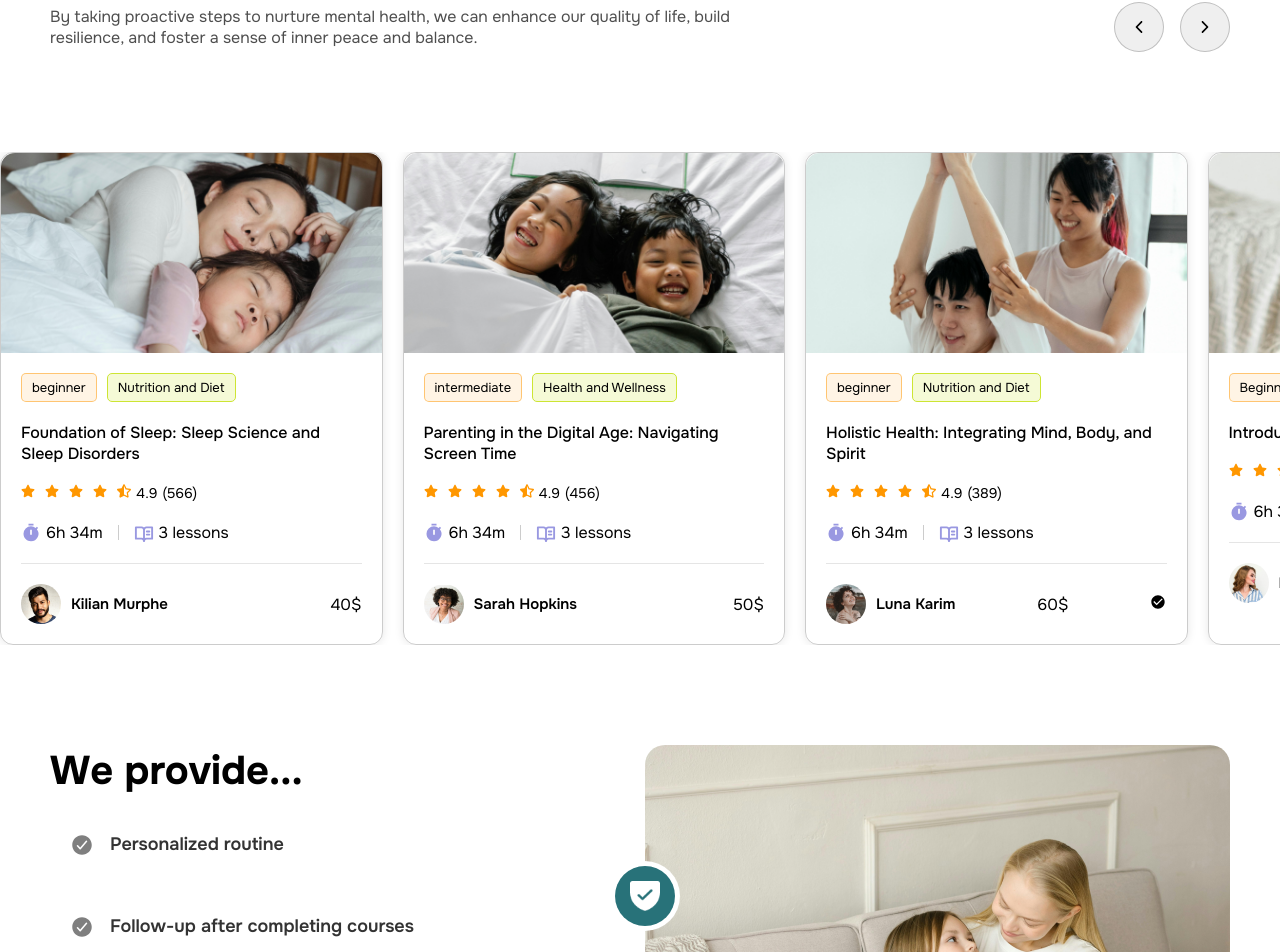
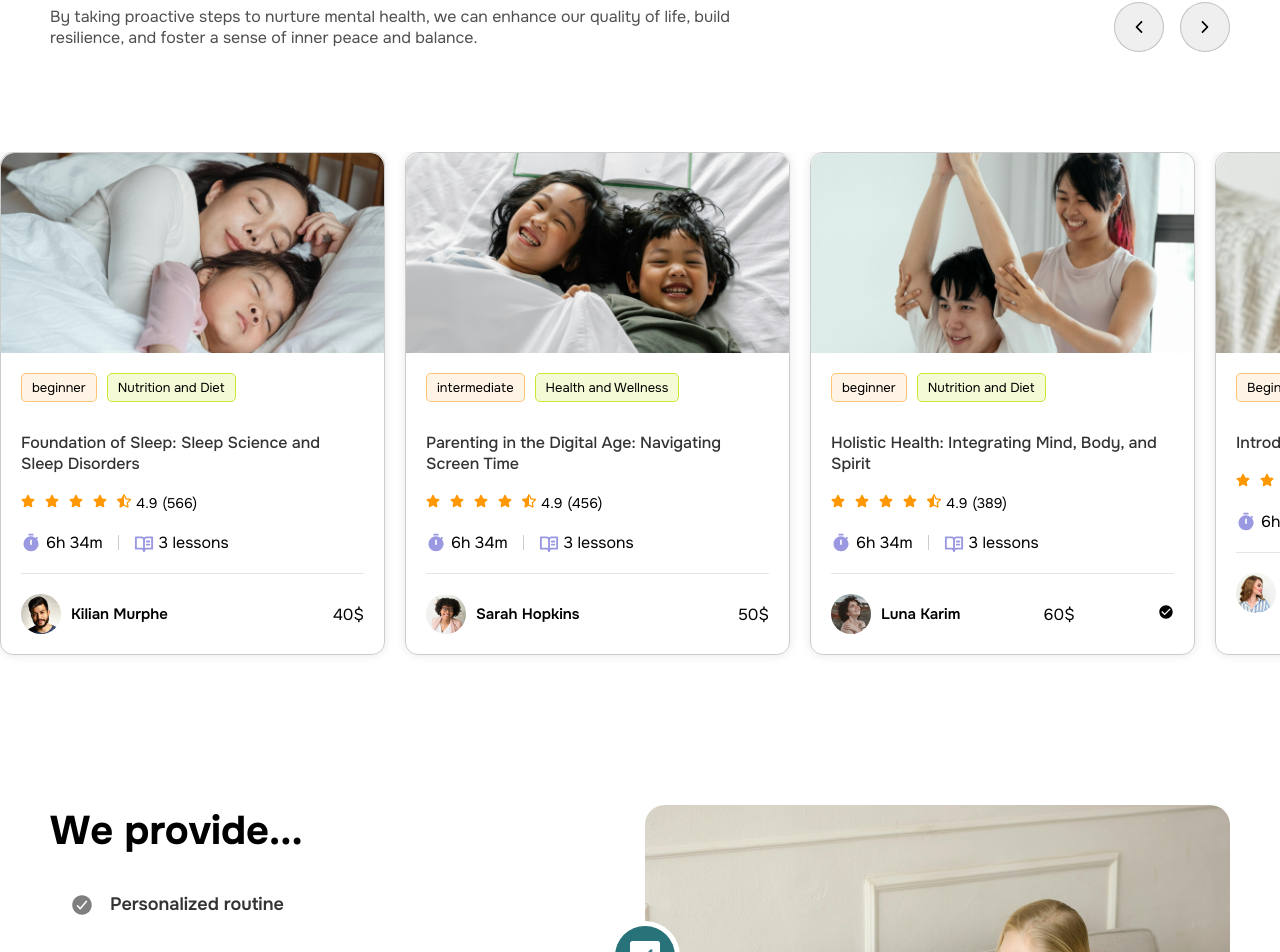
Before and after one commit to mdanamulhasan201/Pinemesh_next_js, a Next.js app: page / in a window 1280 px wide. Shown: the part 981-1933 px from the top of the page. Built offline with nearby package versions, Linux system fonts and the light colour scheme.

Commit message:
card hover effect solved

```diff
--- a/src/components/home/popularCourse/Popular.module.css
+++ b/src/components/home/popularCourse/Popular.module.css
@@ -62,26 +62,67 @@
   overflow: hidden;
   width: 100%;
   margin: 0 auto;
+  padding-bottom: 50px;
 }
 
 .card {
+  position: relative;
   flex-shrink: 0;
   border-radius: 13px;
   box-shadow: 0 0 10px rgba(0, 0, 0, 0.1);
   border: 1px solid #00000033;
+  overflow: hidden;
+  transition: transform 0.3s ease;
+}
+
+.card:hover {
+  transform: translateY(-5px);
 }
 
 .cardImage {
   width: 100%;
   height: 200px;
+  position: relative;
+}
+
+.cardIcons {
+  position: absolute;
+  top: 20px;
+  right: 10px;
+  display: flex;
+  gap: 10px;
+  opacity: 0;
+  transition: opacity 0.3s ease;
+}
+
+.card:hover .cardIcons {
+  opacity: 1;
+}
+.cardIcon {
+  display: flex;
+  align-items: center;
+  justify-content: center;
+  width: 40px;
+  height: 40px;
+  font-size: 20px;
+  border-radius: 50%;
+  background-color: #FFFFFFB2;
+  color: #00000099;
+  cursor: pointer;
+  transition: background-color 0.3s ease;
+}
+
+.cardIcon:hover {
+  background-color: #00000099;
+  color: white;
 }
 
 .cardImage img {
-  border-top-left-radius: 14px;
-  border-top-right-radius: 14px;
   object-fit: cover;
   width: 100%;
   height: 100%;
+  border-top-left-radius: 14px;
+  border-top-right-radius: 14px;
 }
 
 .btnType {
@@ -120,8 +161,21 @@
 .cardTitle {
   font-size: 16px;
   font-weight: 500;
+  margin-top: 10px;
+  color: #333;
+  transition: color 0.3s ease;
 }
 
+.card:hover .cardTitle {
+  color: #000;
+  text-decoration: underline;
+}
+.cardTitle::after {
+  text-decoration: underline;
+}
+.card:hover .cardTitle::after {
+  width: 100%;
+}
 .cardRating {
   font-size: 14px;
   display: flex;
@@ -232,7 +286,7 @@
 /* For Monitor Screens */
 @media (min-width: 1024px) {
   .carouselWrapper {
-    width: 1530px;
+    width: 1540px;
     margin-right: 0;
   }
 
--- a/src/components/home/popularCourse/PopularCourse.js
+++ b/src/components/home/popularCourse/PopularCourse.js
@@ -1,8 +1,13 @@
 "use client";
 
 import { FaStar, FaStarHalfAlt } from "react-icons/fa";
+import { BsCart2 } from "react-icons/bs";
 import styles from "./Popular.module.css";
-import { IoIosArrowForward, IoIosArrowBack } from "react-icons/io";
+import {
+  IoIosArrowForward,
+  IoIosArrowBack,
+  IoMdHeartEmpty,
+} from "react-icons/io";
 import bannerImg1 from "../../../../public/popular_course/image_1.png";
 import bannerImg2 from "../../../../public/popular_course/image_2.png";
 import bannerImg3 from "../../../../public/popular_course/image_3.png";
@@ -198,6 +203,15 @@ const PopularCourse = () => {
       prevIndex === 0 ? totalItems - 1 : prevIndex - 1
     );
   };
+
+  const handleAddToCart = (id) => {
+    console.log("Add to cart", id);
+    alert("Added to cart", id);
+  };
+  const handleAddFvt = (id) => {
+    console.log("Add to favorite", id);
+    alert("Added to favorite", id);
+  };
   return (
     <>
       <div className={styles.containers}>
@@ -230,7 +244,16 @@ const PopularCourse = () => {
             <div key={item.id} className={styles.card}>
               <div className={styles.cardImage}>
                 <Image src={item.image} alt="course" />
+                <div className={styles.cardIcons}>
+                  <div className={styles.cardIcon}>
+                    <BsCart2 onClick={() => handleAddToCart(item.id)} />
+                  </div>
+                  <div className={styles.cardIcon}>
+                    <IoMdHeartEmpty onClick={() => handleAddFvt(item.id)} />
+                  </div>
+                </div>
               </div>
+
               <div className={styles.cardBody}>
                 <div className={styles.btnType}>
                   <div className={styles.cardType}>{item.type}</div>
```
